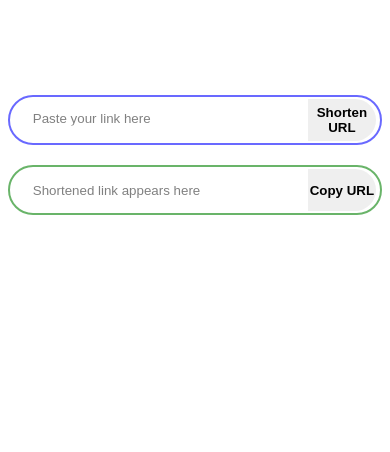
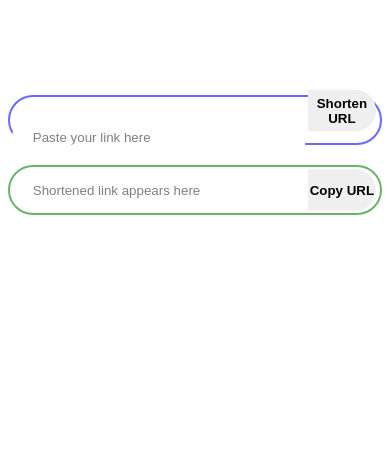
Before and after one commit to MubarakSULAYMAN/little-url, a website with bundled scripts: page index.html in a window 390 px wide. Shown: the part 331-783 px from the top of the page. Built offline with nearby package versions, Linux system fonts and the light colour scheme.

Commit message:
minor fix :pencil2: for mobole responsiveness

```diff
--- a/assets/styles/base.css
+++ b/assets/styles/base.css
@@ -291,6 +291,10 @@ footer {
 	}
 
 	[class*="input-url_"]:first-child input {
+		transform: translate(0, 9.5px);
+	}
+
+	[class*="input-url_"]:first-child button {
 		transform: translate(0, -9.5px);
 	}
 
```
